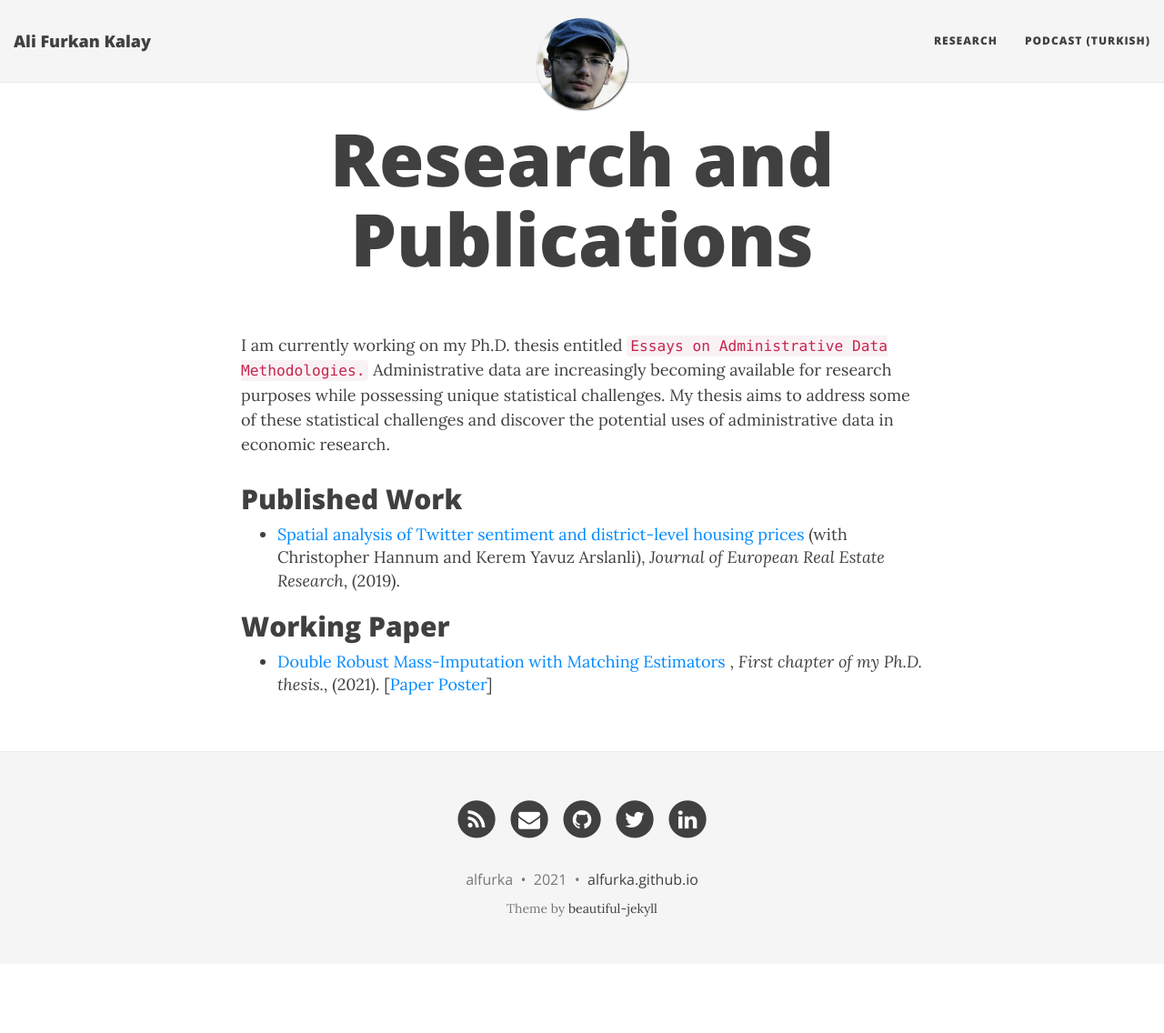
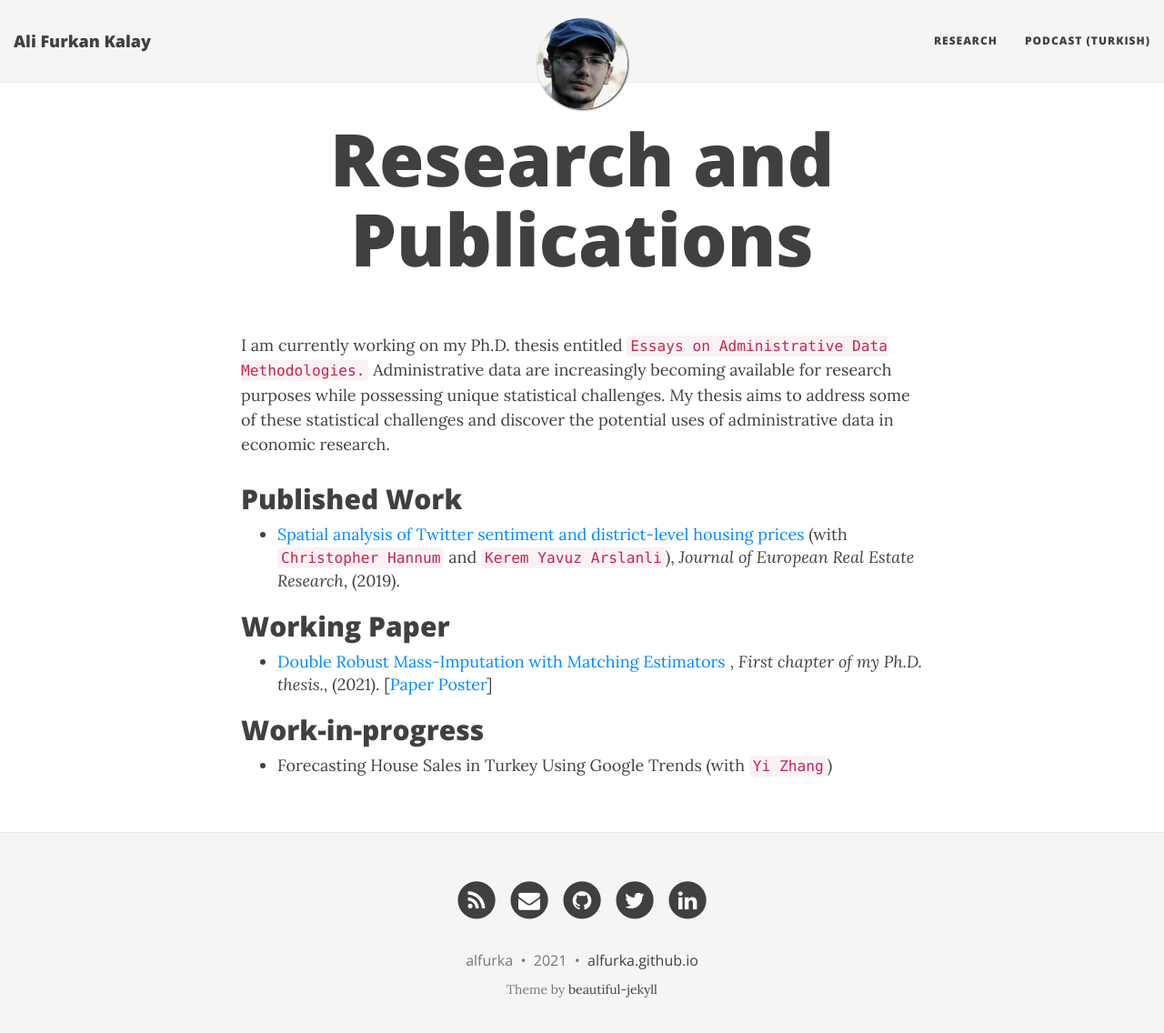
Before and after one commit to alfurka/alfurka.github.io, a Jekyll site: the page built from research.md, in a window 1280 px wide and 1149 px high. Shown: the top 1136 px of the window at 91% size. Built offline with Jekyll 4.4.1, drawn with Linux system fonts in a browser that asks for light colours; nearby versions of some CDN libraries.

Commit message:
Update research.md

```diff
--- a/research.md
+++ b/research.md
@@ -7,8 +7,12 @@ I am currently working on my Ph.D. thesis entitled `Essays on Administrative Dat
 
 ## Published Work
 
-- [Spatial analysis of Twitter sentiment and district-level housing prices](https://www.emerald.com/insight/content/doi/10.1108/JERER-08-2018-0036/full/html) (with Christopher Hannum and Kerem Yavuz Arslanli), *Journal of European Real Estate Research*, (2019).
+- [Spatial analysis of Twitter sentiment and district-level housing prices](https://www.emerald.com/insight/content/doi/10.1108/JERER-08-2018-0036/full/html) (with `Christopher Hannum` and `Kerem Yavuz Arslanli`), *Journal of European Real Estate Research*, (2019).
 
 ## Working Paper
 
 - [Double Robust Mass-Imputation with Matching Estimators](https://arxiv.org/abs/2110.09275) , *First chapter of my Ph.D. thesis.*, (2021). [[Paper Poster](https://alfurka.github.io/myfiles/Poster_Presentation.pdf)]
+
+## Work-in-progress
+
+- Forecasting House Sales in Turkey Using Google Trends (with `Yi Zhang`)
```
